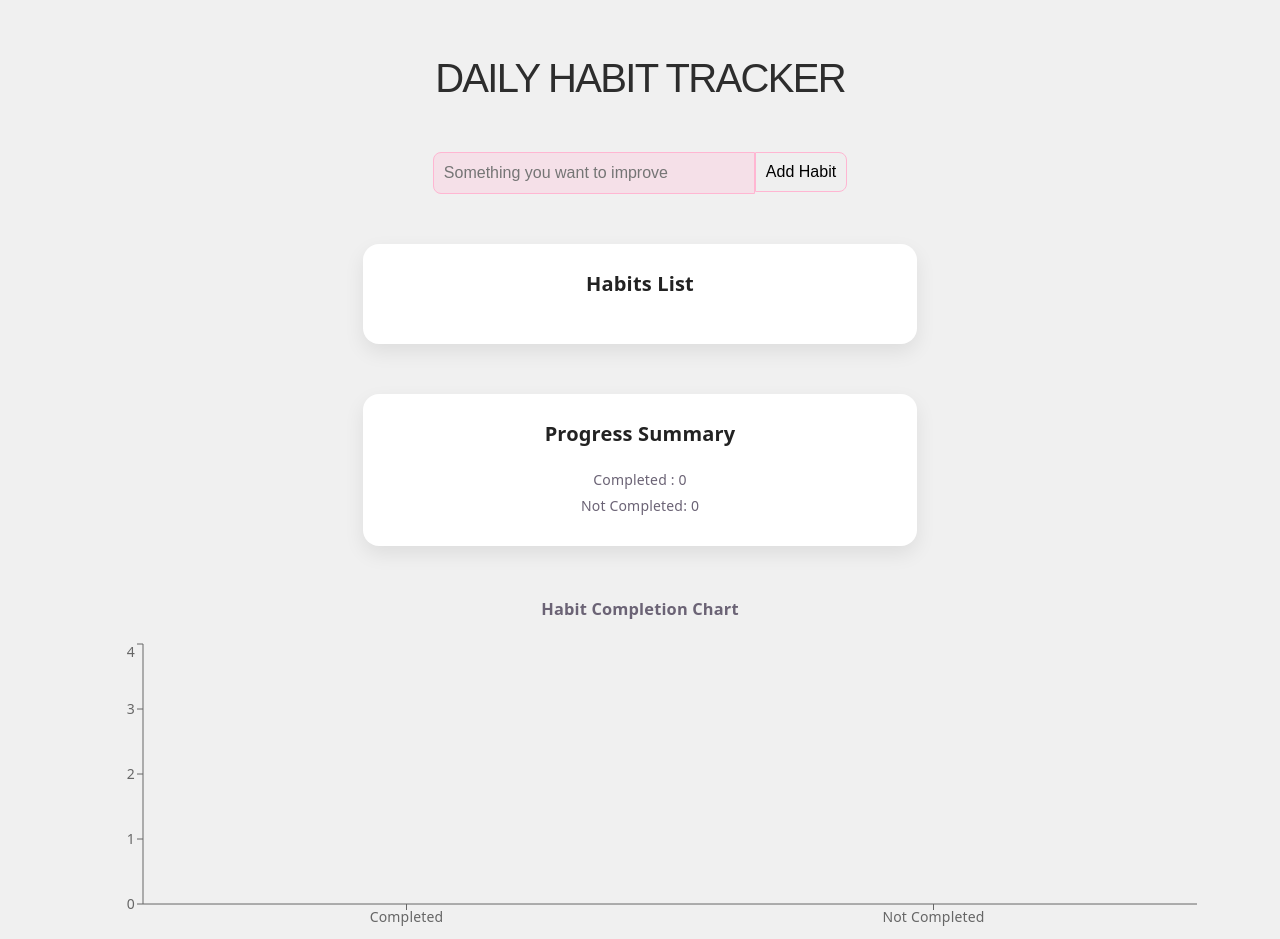
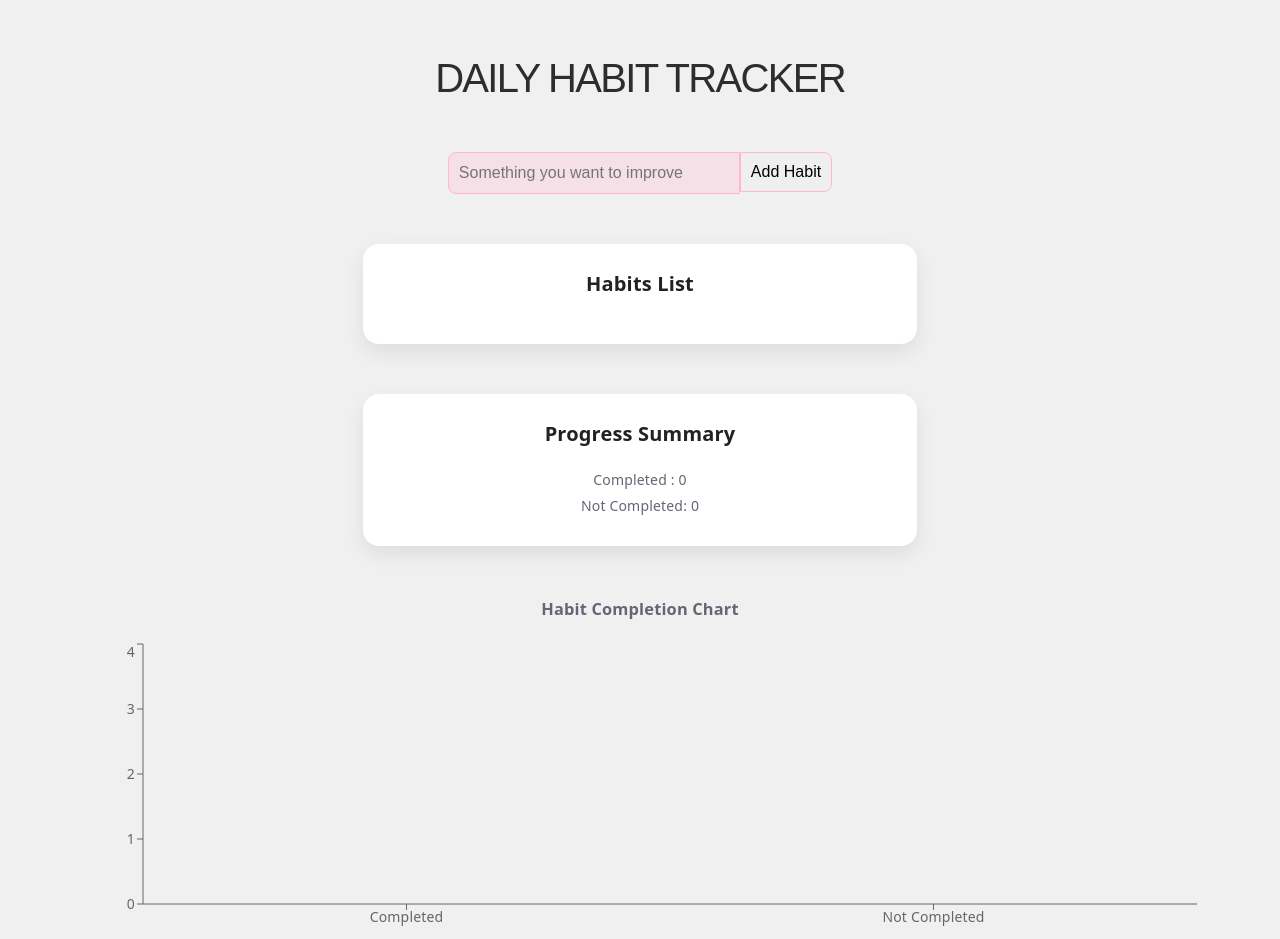
Before and after one commit to TanatswaSibanda/Habit-Tracker, a React (Vite) app: page / in a window 1280 px wide. Built offline with nearby package versions, Linux system fonts and the light colour scheme.

Commit message:
Reduce input width from 300px to 270px
Update App.css to set the input width to 270px (was 300px). This tightens the input sizing to improve layout alignment and help prevent overflow on narrower containers/screens.

```diff
--- a/src/App.css
+++ b/src/App.css
@@ -43,7 +43,7 @@ input {
   font-size: 16px;
   border-radius: 8px;
   border: 1px solid #ffb6d2;
-  width: 300px;
+  width: 270px;
   background-color: rgba(255, 182, 210, 0.285);
   border-top-right-radius: 0;
   border-bottom-right-radius: 0;
```
